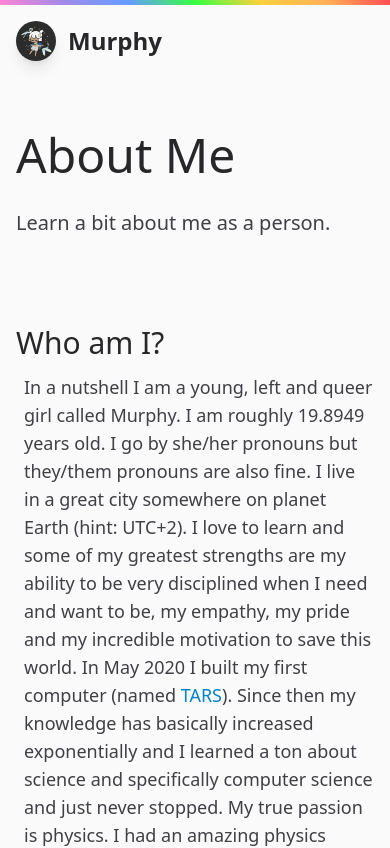
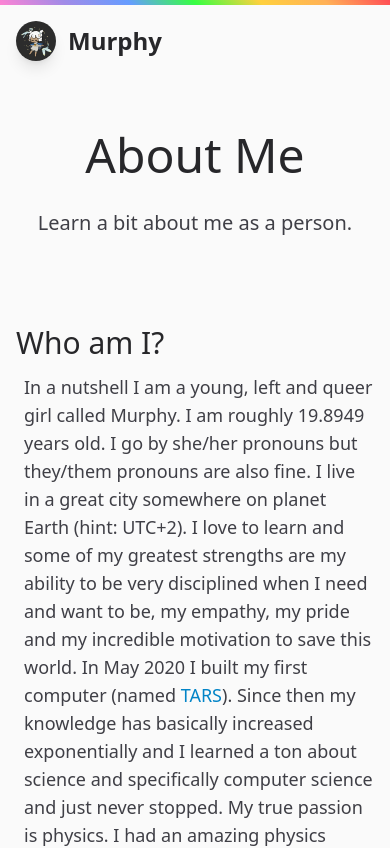
Before and after one commit to StrangeGirlMurph/murphy-in.space, a SvelteKit app: page /aboutme in a window 390 px wide. Shown: the top 848 px of the page. Built offline with nearby package versions, Linux system fonts and the light colour scheme; some icons are missing.

Commit message:
center text

```diff
--- a/src/app.css
+++ b/src/app.css
@@ -48,11 +48,11 @@ body {
     }
 
     .title {
-        @apply text-5xl md:text-6xl sm:text-center leading-tight;
+        @apply text-5xl md:text-6xl text-center leading-tight;
     }
 
     .subtitle {
-        @apply text-xl alt-color sm:text-center my-6;
+        @apply text-xl alt-color text-center my-6;
     }
 
     .rainbow-bg {
```
